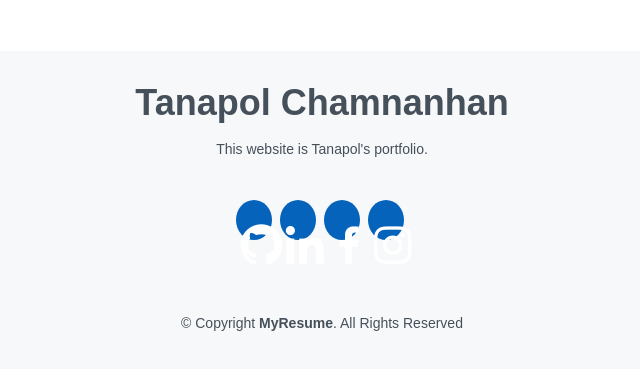
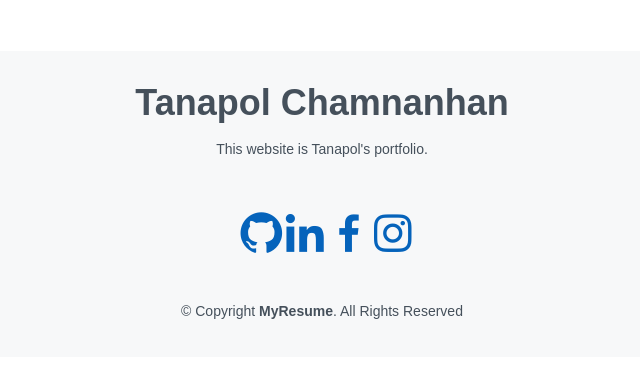
Before and after one commit to TawittyTC/mywebsite, a PHP site: page / in a window 1280 px wide. Shown: the part 5786-6155 px from the top of the page, without its empty margins (318-958 px from the left). After the commit the page ends 6105 px from the top, so only its background shows below. Run offline with PHP 8.4, Linux system fonts and the light colour scheme; some libraries are stand-ins or nearby versions.

Commit message:
Update style.css

```diff
--- a/assets/css/style.css
+++ b/assets/css/style.css
@@ -1218,10 +1218,10 @@ section {
 #footer .social-links a {
   font-size: 24px; /* ปรับขนาดของ icon ตามต้องการ */
   display: inline-block;
-  background: #0563bb;
-  color: #fff;
+  /* background: #0563bb; */
+  color: #0563bb;
   line-height: 1;
-  padding: 20px 0;
+  padding: 8px 0;
   margin-right: 4px;
   border-radius: 50%;
   text-align: center;
@@ -1232,8 +1232,8 @@ section {
 
 
 #footer .social-links a:hover {
-  background: #0678e3;
-  color: #fff;
+  /* background: #0678e3; */
+  color: #0563bb;
   text-decoration: none;
 }
 
```
